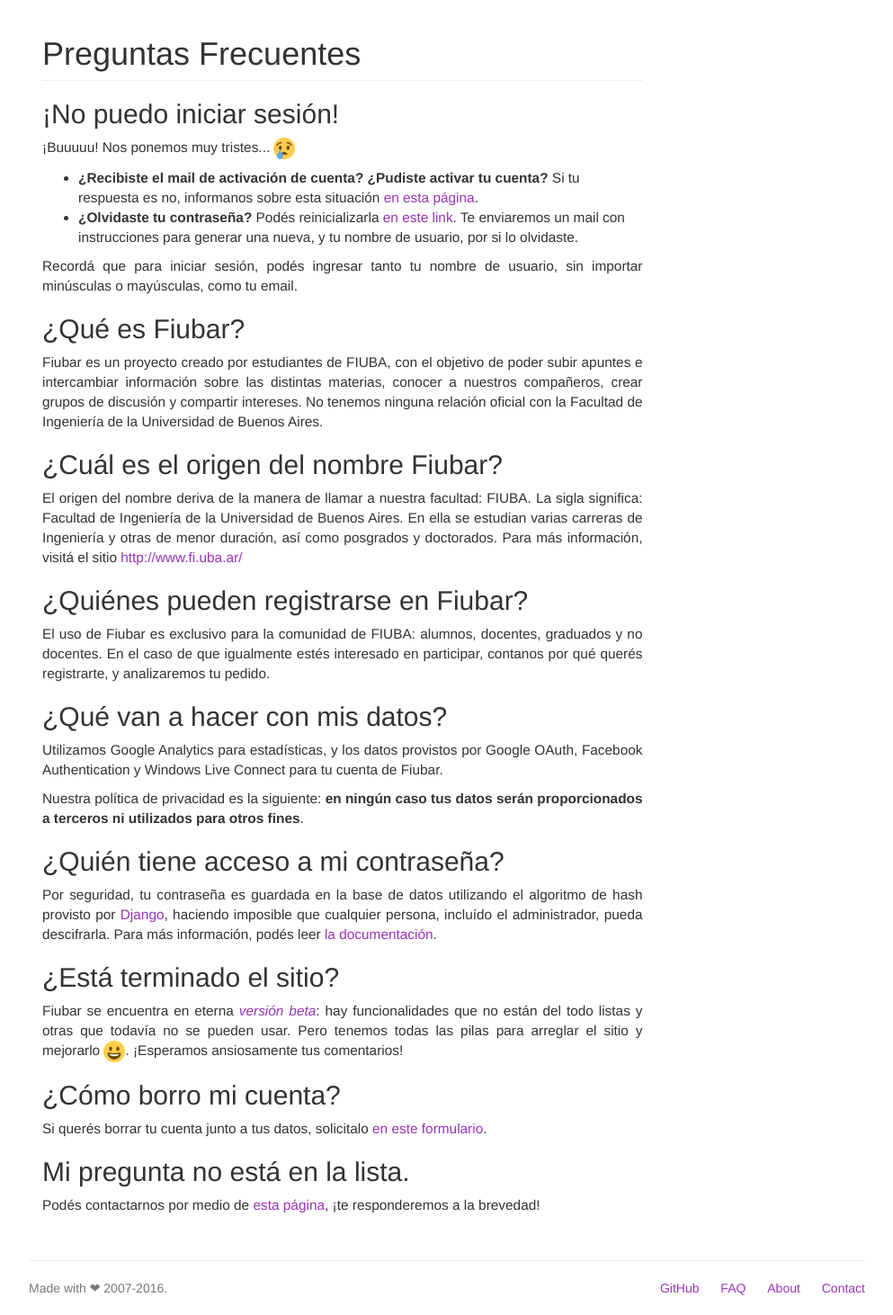
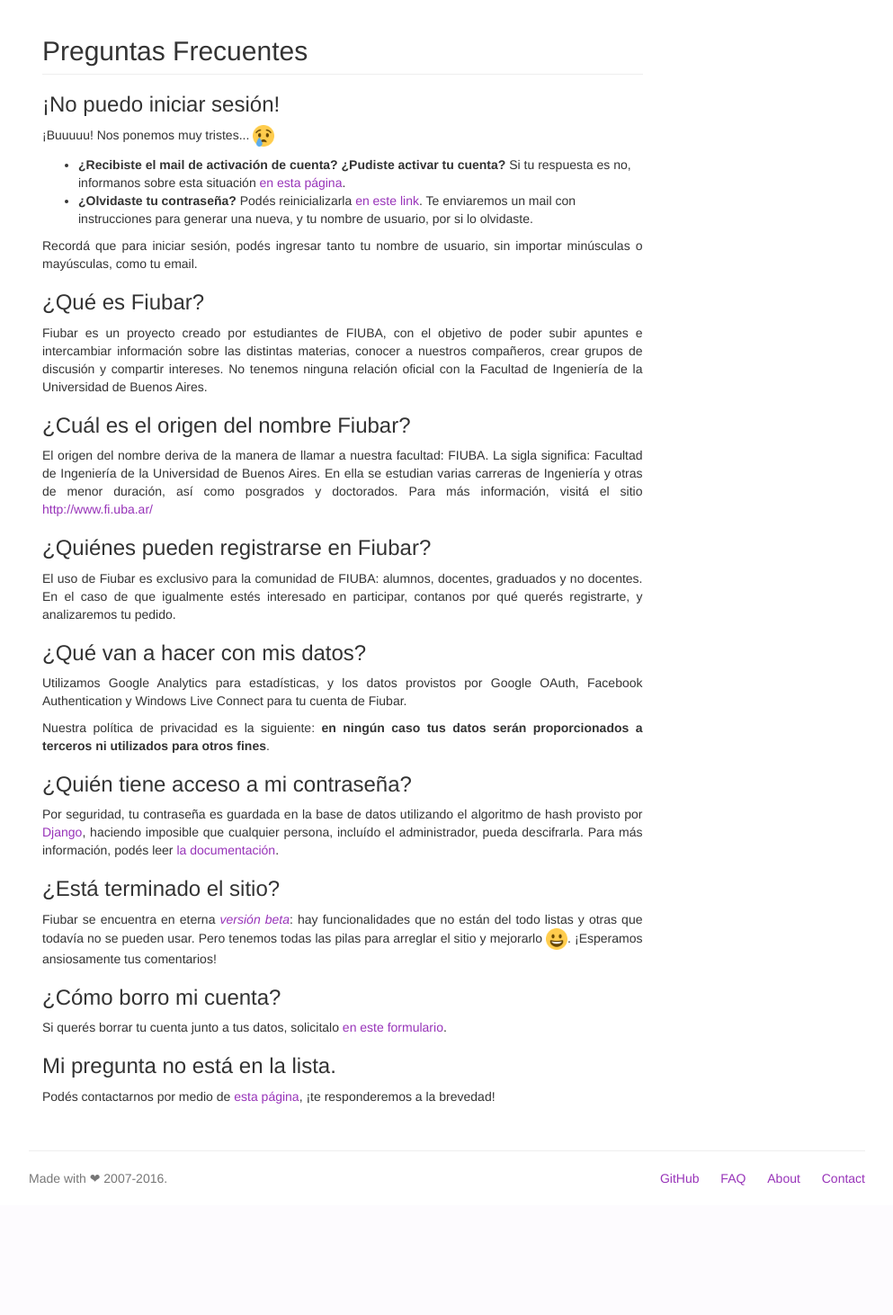
Before and after one commit to maru/fiubar, a Django app: template fiubar/templates/pages/faq.html in a window 1280 px wide. Shown: the part 52-1514 px from the top of the page at 90% size, without its empty margins (143-1136 px from the left). After the commit the page ends 1370 px from the top, so only its background shows below. Run offline with Django 3.2, Linux system fonts and the light colour scheme; the template is opened without the code that fills it, so the values that code supplies are empty; some libraries are stand-ins or nearby versions.

Commit message:
Modified headers in pages; modified styles

```diff
--- a/fiubar/static/css/main.css
+++ b/fiubar/static/css/main.css
@@ -16,9 +16,6 @@
 }
 .navbar-extra {
   border-radius: 0 !important;
-}
-#content {
-  font-size:110%;
 }
 .bd-footer{
   padding-top: 20px;
@@ -94,6 +91,9 @@ ul.showinfo-list li {
   display: block !important;
 }
 /* account templates */
+.page-header {
+  margin:20px 0 20px;
+}
 .account {
     padding: 0px 30px 10px;
     margin: 0 auto 20px;
@@ -110,8 +110,8 @@ ul.showinfo-list li {
   list-style: none;
 }
 .socialaccount_providers li a {
-  width: 40px;
-  height: 40px;
+  width: 42px;
+  height: 42px;
   display: block;
   border: 0;
   text-indent: -999em;
@@ -120,6 +120,8 @@ ul.showinfo-list li {
   background-repeat: no-repeat;
   text-align: left;
   direction: ltr;
+  border-radius: 5px;
+  border: 1px solid #eee;
 }
 .github {
   background: transparent url(/static/images/socialaccounts/github.png) no-repeat 0 0;
--- a/fiubar/templates/pages/about.html
+++ b/fiubar/templates/pages/about.html
@@ -5,7 +5,7 @@
 
 {% block content %}
 <div class="col-md-9 page-about" role="main">
-<h1 class="page-header" id="">Acerca de Fiubar</h1>
+<h2 class="page-header" id="">Acerca de Fiubar</h2>
 
 <p>
   Fiubar es el sitio donde los estudiantes de la <a href="http://www.fi.uba.ar/">Facultad de Ingeniería</a> (FIUBA)
--- a/fiubar/templates/pages/faq.html
+++ b/fiubar/templates/pages/faq.html
@@ -6,9 +6,9 @@
 
 {% block content %}
 <div class="col-md-9 page-faq" role="main">
-<h1 class="page-header" id="">Preguntas Frecuentes</h1>
+<h2 class="page-header" id="">Preguntas Frecuentes</h2>
 
-<h2>¡No puedo iniciar sesión!</h2>
+<h3>¡No puedo iniciar sesión!</h3>
 <p>¡Buuuuu! Nos ponemos muy tristes... <img src="{% static 'images/emoticon_unhappy.png' %}" alt=":(" class="faq-icon" /></p>
 <ul>
   <li><b>¿Recibiste el mail de activación de cuenta? ¿Pudiste activar tu cuenta?</b> Si tu respuesta es no, informanos sobre esta situación <a href="{% url 'contact_form' %}">en esta página</a>.</li>
@@ -16,7 +16,7 @@
 </ul>
 <p>Recordá que para iniciar sesión, podés ingresar tanto tu nombre de usuario, sin importar minúsculas o mayúsculas, como tu email.</p>
 
-<h2>¿Qué es Fiubar?</h2>
+<h3>¿Qué es Fiubar?</h3>
 <p>
   Fiubar es un proyecto creado por estudiantes de FIUBA, con el objetivo de poder subir apuntes
   e intercambiar información sobre las distintas materias, conocer a nuestros compañeros,
@@ -24,18 +24,18 @@
   No tenemos ninguna relación oficial con la Facultad de Ingeniería de la Universidad de Buenos Aires.
 </p>
 
-<h2>¿Cuál es el origen del nombre Fiubar?</h2>
+<h3>¿Cuál es el origen del nombre Fiubar?</h3>
 <p>
   El origen del nombre deriva de la manera de llamar a nuestra facultad: FIUBA. La sigla significa: Facultad de Ingeniería de la Universidad de Buenos Aires. En ella se estudian varias carreras de Ingeniería y otras de menor duración, así como posgrados y doctorados. Para más información, visitá el sitio <a href="http://www.fi.uba.ar/">http://www.fi.uba.ar/</a>
 </p>
 
-<h2>¿Quiénes pueden registrarse en Fiubar?</h2>
+<h3>¿Quiénes pueden registrarse en Fiubar?</h3>
 <p>
   El uso de Fiubar es exclusivo para la comunidad de FIUBA: alumnos, docentes, graduados y no docentes.
   En el caso de que igualmente estés interesado en participar, contanos por qué querés registrarte, y analizaremos tu pedido.
 </p>
 
-<h2>¿Qué van a hacer con mis datos?</h2>
+<h3>¿Qué van a hacer con mis datos?</h3>
 <p>
   Utilizamos Google Analytics para estadísticas, y los datos provistos por Google OAuth, Facebook Authentication y Windows Live Connect
   para tu cuenta de Fiubar.
@@ -45,7 +45,7 @@
   utilizados para otros fines</strong>.
 </p>
 
-<h2>¿Quién tiene acceso a mi contraseña?</h2>
+<h3>¿Quién tiene acceso a mi contraseña?</h3>
 <p>
   Por seguridad, tu contraseña es guardada en la base de datos utilizando el algoritmo de hash provisto por
   <a href="http://www.djangoproject.com/">Django</a>, haciendo
@@ -53,7 +53,7 @@
   podés leer <a href="https://docs.djangoproject.com/en/1.9/topics/auth/passwords/">la documentación</a>.
 </p>
 
-<h2>¿Está terminado el sitio?</h2>
+<h3>¿Está terminado el sitio?</h3>
 <p>
    Fiubar se encuentra en eterna <i><a href="http://es.wikipedia.org/wiki/Fases_del_desarrollo_de_software#Beta">versión beta</a></i>:
    hay funcionalidades que no están del todo listas y otras que todavía no se pueden usar. Pero tenemos todas las pilas para
@@ -61,12 +61,12 @@
    ¡Esperamos ansiosamente tus comentarios!
 </p>
 
-<h2>¿Cómo borro mi cuenta?</h2>
+<h3>¿Cómo borro mi cuenta?</h3>
 <p>
   Si querés borrar tu cuenta junto a tus datos, solicitalo <a href="{% url 'contact_form' %}">en este formulario</a>.
 </p>
 
-<h2>Mi pregunta no está en la lista.</h2>
+<h3>Mi pregunta no está en la lista.</h3>
 <p>
   Podés contactarnos por medio de <a href="{% url 'contact_form' %}">esta página</a>, ¡te responderemos a la brevedad!
 </p>
```
Also changed, not shown: fiubar/static/images/socialaccounts/openid.png.
